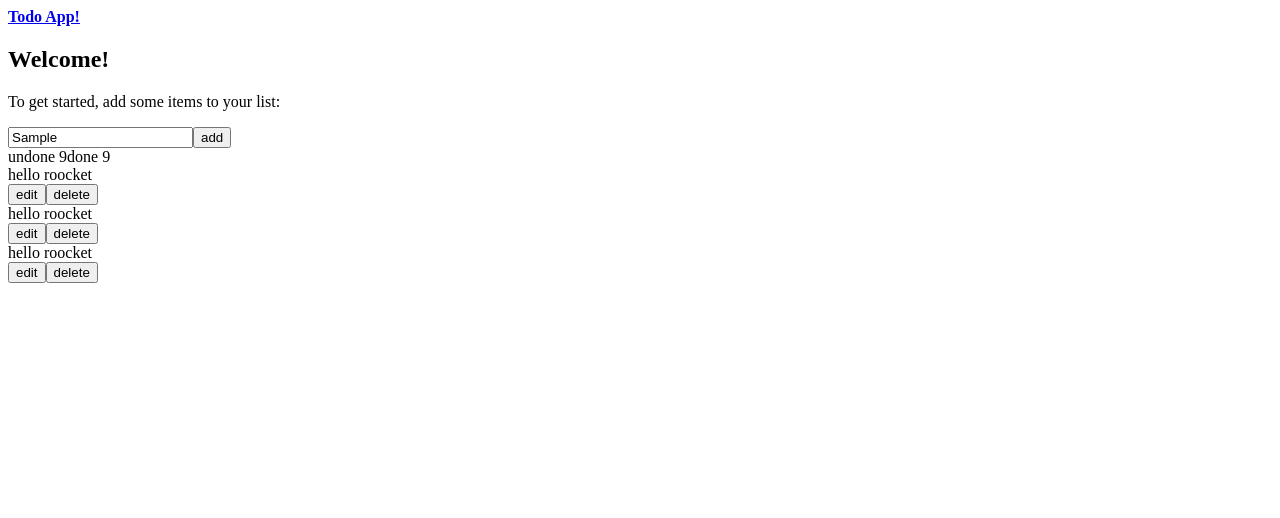
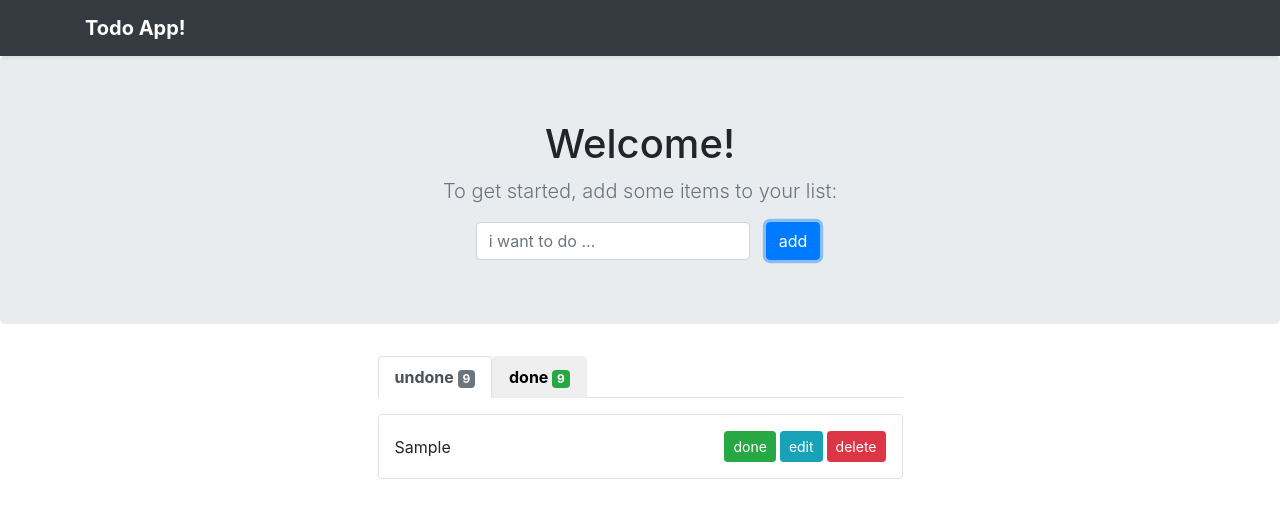
Before and after one commit to AMIRALINE/todoapp, a React (Vite) app: page / in a window 1280 px wide. Both pictures are taken after typing "Sample" into the empty fields and a click on the button "add". Shown: the top 518 px of the page. Built offline with nearby package versions, Linux system fonts and the light colour scheme.

Commit message:
beta version

```diff
--- a/src/components/App.jsx
+++ b/src/components/App.jsx
@@ -1,18 +1,41 @@
+//import react and ...
+import React, { useState } from "react";
+
+// import contexts
 import todoContext from "../context/TodoContext";
+//import components
+import Header from "./Header";
+import Todoslist from "./todosList";
 
 function App(props) {
+  //hook
+  let [FormInput, setFormInput] = useState("");
+  let [Todos, setTodos] = useState([]);
+  let [StatusDone, setStatusDone] = useState(false);
+  //methods
+  let changeHandler = (e) => {
+    setFormInput(e.target.value);
+    console.log(FormInput);
+  };
+  let SubmitHandler = (e) => {
+    e.preventDefault();
+
+    setTodos((prevState) => {
+      return [...prevState, { key: Date.now(), done: false, text: FormInput }];
+    });
+
+    setFormInput("");
+  };
+  let { todos } = todoContext;
   return (
-    <todoContext.Provider value={[]}>
-      <div className="App">
-        <header>
-          <div className="navbar navbar-dark bg-dark shadow-sm">
-            <div className="container d-flex justify-content-between">
-              <a href="#" className="navbar-brand d-flex align-items-center">
-                <strong>Todo App!</strong>
-              </a>
-            </div>
-          </div>
-        </header>
+    <todoContext.Provider
+      value={{
+        formInput: FormInput,
+        todos: Todos,
+        statusDone: StatusDone,
+      }}
+    >
+      <Header title="Todo App!" />
       <main>
         <section className="jumbotron">
           <div className="container d-flex flex-column align-items-center">
@@ -21,14 +44,18 @@ function App(props) {
               To get started, add some items to your list:
             </p>
             <div className="form-inline">
-                <div className="form-group">
+              <form className="form-group" onSubmit={SubmitHandler}>
                 <input
                   type="text"
                   className="form-control mx-sm-3"
                   placeholder="i want to do ..."
+                  onChange={changeHandler}
+                  value={FormInput}
                 />
-                  <button className="btn btn-primary">add</button>
-                </div>
+                <button className="btn btn-primary" type="Submit">
+                  add
+                </button>
+              </form>
             </div>
           </div>
         </section>
@@ -37,73 +64,35 @@ function App(props) {
             <div className="d-flex flex-column align-items-center ">
               <nav className="col-6 mb-3">
                 <div className="nav nav-tabs" id="nav-tab" role="tablist">
-                    <a
-                      className="nav-item nav-link active font-weight-bold"
+                  <button
+                    className={`nav-item nav-link ${
+                      !StatusDone ? "active" : ""
+                    } font-weight-bold`}
                     id="nav-home-tab"
+                    onClick={(e) => {
+                      setStatusDone(false);
+                    }}
                   >
                     undone <span className="badge badge-secondary">9</span>
-                    </a>
-                    <a
-                      className="nav-item nav-link font-weight-bold"
+                  </button>
+                  <button
+                    className={`nav-item nav-link ${
+                      StatusDone ? "active" : ""
+                    } font-weight-bold`}
                     id="nav-profile-tab"
+                    onClick={(e) => {
+                      setStatusDone(true);
+                    }}
                   >
                     done <span className="badge badge-success">9</span>
-                    </a>
+                  </button>
                 </div>
               </nav>
-                <div className="col-6 mb-2">
-                  <div className="d-flex justify-content-between align-items-center border rounded p-3">
-                    <div>hello roocket</div>
-                    <div>
-                      <button type="button" className="btn btn-info btn-sm">
-                        edit
-                      </button>
-                      <button
-                        type="button"
-                        className="btn btn-danger btn-sm ml-1"
-                      >
-                        delete
-                      </button>
-                    </div>
-                  </div>
-                </div>
-                <div className="col-6 mb-2">
-                  <div className="d-flex justify-content-between align-items-center border rounded p-3">
-                    <div>hello roocket</div>
-                    <div>
-                      <button type="button" className="btn btn-info btn-sm">
-                        edit
-                      </button>
-                      <button
-                        type="button"
-                        className="btn btn-danger btn-sm ml-1"
-                      >
-                        delete
-                      </button>
-                    </div>
-                  </div>
-                </div>
-                <div className="col-6 mb-2">
-                  <div className="d-flex justify-content-between align-items-center border rounded p-3">
-                    <div>hello roocket</div>
-                    <div>
-                      <button type="button" className="btn btn-info btn-sm">
-                        edit
-                      </button>
-                      <button
-                        type="button"
-                        className="btn btn-danger btn-sm ml-1"
-                      >
-                        delete
-                      </button>
-                    </div>
-                  </div>
-                </div>
+              <Todoslist />
             </div>
           </div>
         </div>
       </main>
-      </div>
     </todoContext.Provider>
   );
 }
--- /dev/null
+++ b/src/components/Header.jsx
@@ -0,0 +1,16 @@
+function Header(props) {
+  let { title } = props;
+  return (
+    <header>
+      <div className="navbar navbar-dark bg-dark shadow-sm">
+        <div className="container d-flex justify-content-between">
+          <a href="#" className="navbar-brand d-flex align-items-center">
+            <strong>{title}</strong>
+          </a>
+        </div>
+      </div>
+    </header>
+  );
+}
+
+export default Header;
--- /dev/null
+++ b/src/components/Todo.jsx
@@ -0,0 +1,46 @@
+import { useEffect, useState } from "react";
+function TodoItem(props) {
+  let { text } = props;
+  let [done, setDone] = useState(props.done);
+  useEffect(() => {
+    setDone(props.done);
+  });
+  let doneHandler = (e) => {
+    if (done === true) {
+      props.done = false;
+    } else {
+      props.done = true;
+    }
+  };
+  let deleteHandler = (e) => {};
+  return (
+    <div className="col-6 mb-2">
+      <div className="d-flex justify-content-between align-items-center border rounded p-3">
+        <div>{text}</div>
+        <div>
+          <button
+            type="buttun"
+            className={`btn ${
+              !props.done ? "btn-success" : "btn-warning"
+            } btn-sm`}
+            onClick={doneHandler}
+          >
+            {!props.done ? "done" : "on done"}
+          </button>
+          <button type="button" className="btn btn-info btn-sm ml-1">
+            edit
+          </button>
+          <button
+            type="button"
+            className="btn btn-danger btn-sm ml-1"
+            onClick={deleteHandler}
+          >
+            delete
+          </button>
+        </div>
+      </div>
+    </div>
+  );
+}
+
+export default TodoItem;
--- /dev/null
+++ b/src/components/todosList.jsx
@@ -0,0 +1,30 @@
+import { useContext } from "react";
+import todoContext from "./../context/TodoContext";
+import TodoItem from "./Todo";
+
+// function Todoslist(props) {
+//   let TodoContext = useContext(todoContext);
+//   console.log(todoContext);
+//   return <>{"qhuewklew"}</>;
+// }
+function Todoslist(props) {
+  return (
+    <todoContext.Consumer>
+      {(context) => {
+        console.log(context);
+        let filterTodos = context.todos.filter(
+          (item) => item.done == context.statusDone
+        );
+        console.log(filterTodos);
+        return (
+          <>
+            {filterTodos.map((todo) => (
+              <TodoItem key={todo.key} text={todo.text} done={todo.done} />
+            ))}
+          </>
+        );
+      }}
+    </todoContext.Consumer>
+  );
+}
+export default Todoslist;
--- a/src/main.jsx
+++ b/src/main.jsx
@@ -3,6 +3,8 @@ import React from "react";
 import ReactDOM from "react-dom/client";
 // import App component
 import App from "./components/App";
+//import css
+import "./bootstrap.css";
 
 ReactDOM.createRoot(document.getElementById("root")).render(
   <React.StrictMode>
```
Also changed, not shown: src/components/formAddTodo.jsx (added, +33 -0 lines). Lines whose indentation alone changed are shown as unchanged.
